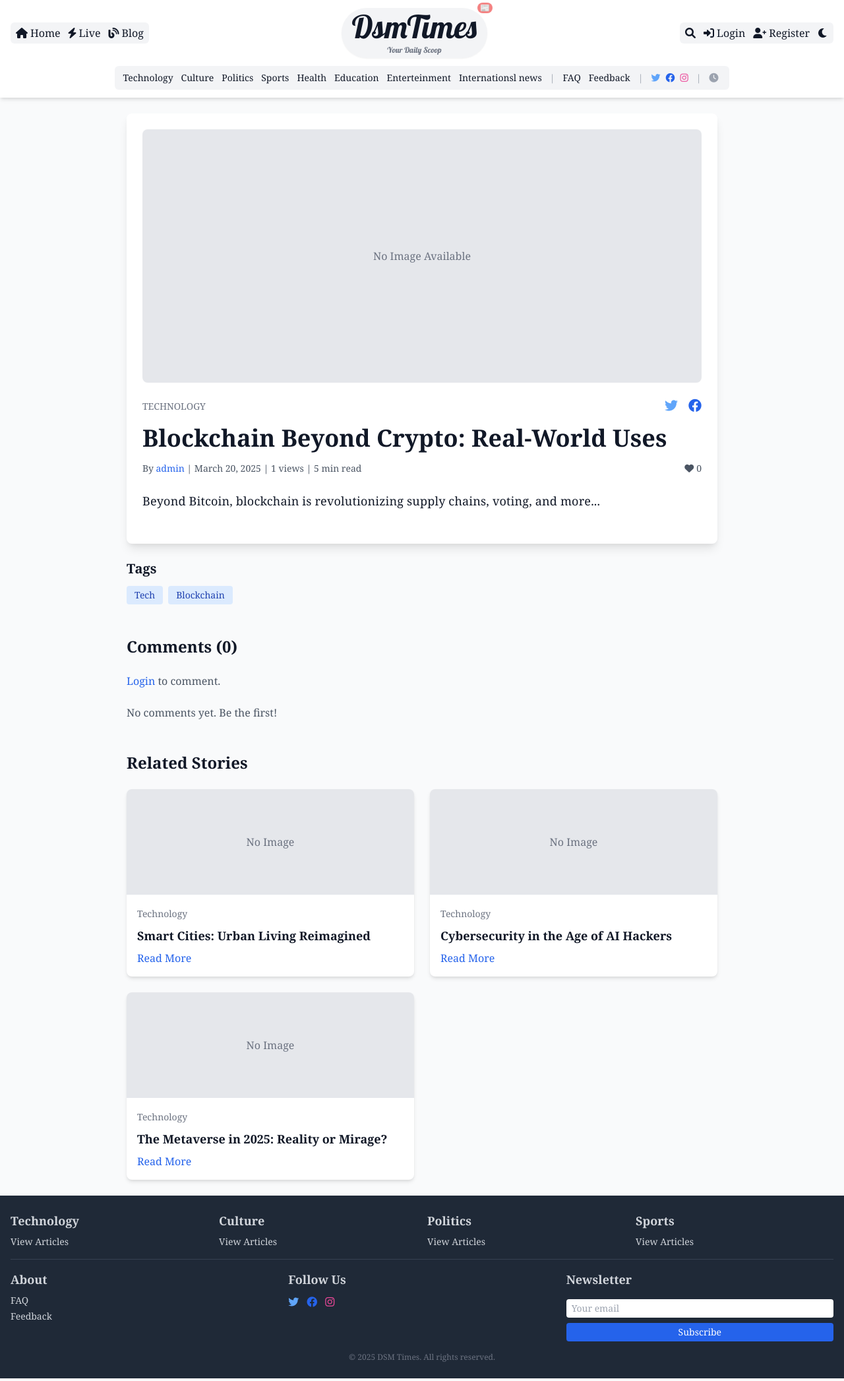
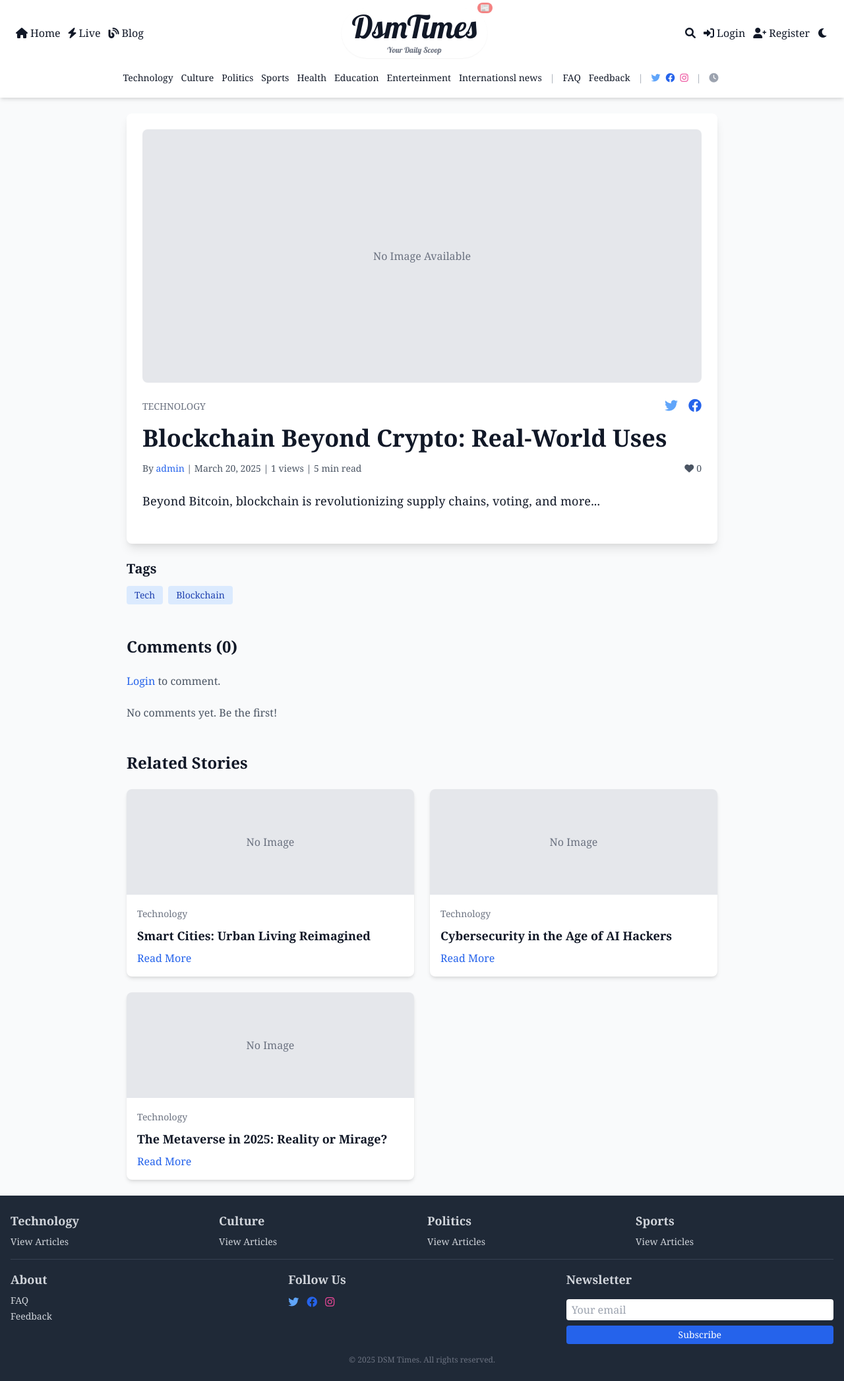
Before and after one commit to beatussimon/dsmtimes, a Django app: a page that uses core/templates/core/base.html in a window 1280 px wide. Shown: the whole page at 66% size. Run offline with Django 5.2, Linux system fonts and the light colour scheme; data comes from the database, SQL or seed files in the repository; both versions use the stored data as it was after the commit; data that the repository does not hold is empty.

Commit message:
Fix nanv bar  hallucinating and causing errors in dark mode bg-gray-100

```diff
--- a/core/templates/core/base.html
+++ b/core/templates/core/base.html
@@ -15,48 +15,48 @@
     <link rel="icon" href="{% static 'favicon.ico' %}" type="image/x-icon">
     <link href="https://fonts.googleapis.com/css2?family=Dancing+Script:wght@400;700&family=Lobster&family=Roboto:ital,wght@0,100;0,300;0,400;0,500;0,700;0,900;1,100;1,300;1,400;1,500;1,700;1,900&display=swap" rel="stylesheet">
 </head>
-<body class="bg-gray-50 dark:bg-gray-900 text-gray-900 dark:text-gray-100 font-serif antialiased">
-    <header class="bg-white dark:bg-gray-800 shadow-md sticky top-0 z-50">
+<body class="bg-gray-50 dark:bg-gray-900 text-gray-900 dark:text-white font-serif antialiased">
+    <header class="bg-white dark:bg-transparent shadow-md dark:shadow-none sticky top-0 z-50">
         <nav class="container mx-auto px-4 py-3">
             <!-- Top Navbar: Logo Centered, Left/Right Items -->
             <div class="flex items-center justify-between">
                 <!-- Left: Core Links (Desktop) -->
-                <div class="hidden sm:flex items-center space-x-3 bg-gray-100 dark:bg-transparent rounded-md px-2 py-1">
-                    <a href="{% url 'home' %}" class="hover:text-blue-400 transition"><i class="fas fa-home mr-1"></i>Home</a>
-                    <a href="{% url 'live_updates' %}" class="hover:text-blue-400 transition"><i class="fas fa-bolt mr-1"></i>Live</a>
-                    <a href="{% url 'blog' %}" class="hover:text-blue-400 transition"><i class="fas fa-blog mr-1"></i>Blog</a>
+                <div class="hidden sm:flex items-center space-x-3 dark:bg-transparent rounded-md px-2 py-1">
+                    <a href="{% url 'home' %}" class="text-gray-900 dark:text-white hover:text-blue-500 dark:hover:text-blue-400 transition"><i class="fas fa-home mr-1"></i>Home</a>
+                    <a href="{% url 'live_updates' %}" class="text-gray-900 dark:text-white hover:text-blue-500 dark:hover:text-blue-400 transition"><i class="fas fa-bolt mr-1"></i>Live</a>
+                    <a href="{% url 'blog' %}" class="text-gray-900 dark:text-white hover:text-blue-500 dark:hover:text-blue-400 transition"><i class="fas fa-blog mr-1"></i>Blog</a>
                 </div>
                 <!-- Center: Enhanced Logo -->
                 <div class="flex-1 flex justify-center">
-                    <a href="{% url 'home' %}" class="relative text-4xl sm:text-5xl lobster-regular font-semibold text-gray-900 dark:text-white hover:text-blue-500 transition-colors duration-300 ease-in-out bg-gray-100 dark:bg-transparent rounded-full px-4 py-1 shadow-sm dark:shadow-none">
+                    <a href="{% url 'home' %}" class="relative text-4xl sm:text-5xl lobster-regular font-semibold text-gray-900 dark:text-white hover:text-blue-500 dark:hover:text-blue-400 transition-colors duration-300 ease-in-out  dark:bg-transparent rounded-full px-4 py-1 shadow-sm dark:shadow-none">
                         DsmTimes
                         <span class="absolute -top-2 -right-2 text-xs bg-red-500 text-white rounded-full px-1 animate-pulse">📰</span>
                         <span class="block text-xs text-center text-gray-500 dark:text-gray-300 mt-1">Your Daily Scoop</span>
                     </a>
                 </div>
                 <!-- Right: User Actions, Search, Theme, Hamburger -->
-                <div class="flex items-center space-x-2 sm:space-x-3 bg-gray-100 dark:bg-transparent rounded-md px-2 py-1">
-                    <a href="{% url 'search' %}" class="hover:text-blue-400 transition"><i class="fas fa-search"></i></a>
+                <div class="flex items-center space-x-2 sm:space-x-3  dark:bg-transparent rounded-md px-2 py-1">
+                    <a href="{% url 'search' %}" class="text-gray-900 dark:text-white hover:text-blue-500 dark:hover:text-blue-400 transition"><i class="fas fa-search"></i></a>
                     {% if user.is_authenticated %}
-                    <a href="{% url 'profile' %}" class="hover:text-blue-400 transition hidden sm:flex items-center text-sm"><i class="fas fa-user mr-1"></i>{{ user.username|truncatechars:10 }}{% if user.userprofile.is_editor %}{% if user.userprofile.is_chief_editor %} (Chief){% else %} (Ed){% endif %}{% endif %}</a>
+                        <a href="{% url 'profile' %}" class="text-gray-900 dark:text-white hover:text-blue-500 dark:hover:text-blue-400 transition hidden sm:flex items-center text-sm"><i class="fas fa-user mr-1"></i>{{ user.username|truncatechars:10 }}{% if user.userprofile.is_editor %}{% if user.userprofile.is_chief_editor %} (Chief){% else %} (Ed){% endif %}{% endif %}</a>
                         {% if user.userprofile.is_editor %}
-                            <a href="{% url 'submit_article' %}" class="hover:text-blue-400 transition hidden sm:flex items-center"><i class="fas fa-solid fa-pen-to-square mr-1"></i>Submit Article</a>
+                            <a href="{% url 'submit_article' %}" class="text-gray-900 dark:text-white hover:text-blue-500 dark:hover:text-blue-400 transition hidden sm:flex items-center"><i class="fas fa-pen-to-square mr-1"></i>Submit Article</a>
                         {% endif %}
                         {% if user.userprofile.is_chief_editor %}
-                            <a href="{% url 'custom_admin' %}" class="hover:text-blue-400 transition hidden sm:flex items-center"><i class="fas fa-crown mr-1"></i>Admin</a>
+                            <a href="{% url 'custom_admin' %}" class="text-gray-900 dark:text-white hover:text-blue-500 dark:hover:text-blue-400 transition hidden sm:flex items-center"><i class="fas fa-crown mr-1"></i>Admin</a>
                         {% endif %}
                         <form method="post" action="{% url 'custom_logout' %}" class="inline hidden sm:block">
                             {% csrf_token %}
-                            <button type="submit" class="hover:text-blue-400 transition flex items-center"><i class="fas fa-sign-out-alt mr-1"></i>Logout</button>
+                            <button type="submit" class="text-gray-900 dark:text-white hover:text-blue-500 dark:hover:text-blue-400 transition flex items-center"><i class="fas fa-sign-out-alt mr-1"></i>Logout</button>
                         </form>
                     {% else %}
-                        <a href="{% url 'login' %}" class="hover:text-blue-400 transition hidden sm:flex items-center"><i class="fas fa-sign-in-alt mr-1"></i>Login</a>
-                        <a href="{% url 'register' %}" class="hover:text-blue-400 transition hidden sm:flex items-center"><i class="fas fa-user-plus mr-1"></i>Register</a>
+                        <a href="{% url 'login' %}" class="text-gray-900 dark:text-white hover:text-blue-500 dark:hover:text-blue-400 transition hidden sm:flex items-center"><i class="fas fa-sign-in-alt mr-1"></i>Login</a>
+                        <a href="{% url 'register' %}" class="text-gray-900 dark:text-white hover:text-blue-500 dark:hover:text-blue-400 transition hidden sm:flex items-center"><i class="fas fa-user-plus mr-1"></i>Register</a>
                     {% endif %}
-                    <a href="{% url 'toggle_dark_mode' %}" class="hover:text-blue-400 transition">
-                        <i class="{% if request.session.dark_mode %}fas fa-sun text-yellow-400{% else %}fas fa-moon{% endif %}"></i>
+                    <a href="{% url 'toggle_dark_mode' %}" class="text-gray-900 dark:text-white hover:text-blue-500 dark:hover:text-blue-400 transition">
+                        <i class="{% if request.session.dark_mode %}fas fa-sun text-yellow-400 dark:text-yellow-300{% else %}fas fa-moon{% endif %}"></i>
                     </a>
-                    <button class="text-xl focus:outline-none sm:hidden" onclick="document.getElementById('nav-menu').classList.toggle('hidden')">
+                    <button class="text-xl text-gray-900 dark:text-white focus:outline-none sm:hidden" onclick="document.getElementById('nav-menu').classList.toggle('hidden')">
                         <i class="fas fa-bars"></i>
                     </button>
                 </div>
@@ -64,9 +64,9 @@
 
             <!-- Desktop Secondary Nav: Categories and Extras -->
             <div class="hidden sm:flex justify-center mt-3">
-                <div class="bg-gray-100 dark:bg-transparent rounded-md px-3 py-2 flex flex-wrap items-center space-x-3 text-sm">
+                <div class=" dark:bg-transparent rounded-md px-3 py-2 flex flex-wrap items-center space-x-3 text-sm">
                     {% for category in categories %}
-                        <a href="{% url 'category_detail' category.slug %}" class="hover:text-blue-400 transition relative {% if category.is_special %}special-category{% endif %}" data-color="{{ category.color }}">
+                        <a href="{% url 'category_detail' category.slug %}" class="text-gray-900 dark:text-white hover:text-blue-500 dark:hover:text-blue-400 transition relative {% if category.is_special %}special-category{% endif %}" data-color="{{ category.color }}">
                             {{ category.name }}
                             {% if category.is_special %}
                                 <span class="absolute -top-1 -right-2 text-xs bg-red-500 text-white rounded-full px-1">!</span>
@@ -74,13 +74,13 @@
                         </a>
                     {% endfor %}
                     <span class="text-gray-400 dark:text-gray-300 mx-1">|</span>
-                    <a href="{% url 'faq' %}" class="hover:text-blue-400 transition">FAQ</a>
-                    <a href="{% url 'feedback' %}" class="hover:text-blue-400 transition">Feedback</a>
+                    <a href="{% url 'faq' %}" class="text-gray-900 dark:text-white hover:text-blue-500 dark:hover:text-blue-400 transition">FAQ</a>
+                    <a href="{% url 'feedback' %}" class="text-gray-900 dark:text-white hover:text-blue-500 dark:hover:text-blue-400 transition">Feedback</a>
                     <span class="text-gray-400 dark:text-gray-300 mx-1">|</span>
                     <div class="flex space-x-2">
-                        <a href="#" class="text-blue-400 hover:text-blue-500"><i class="fab fa-twitter"></i></a>
-                        <a href="#" class="text-blue-600 hover:text-blue-700"><i class="fab fa-facebook"></i></a>
-                        <a href="#" class="text-pink-500 hover:text-pink-600"><i class="fab fa-instagram"></i></a>
+                        <a href="#" class="text-blue-400 dark:text-blue-300 hover:text-blue-500 dark:hover:text-blue-400"><i class="fab fa-twitter"></i></a>
+                        <a href="#" class="text-blue-600 dark:text-blue-500 hover:text-blue-700 dark:hover:text-blue-600"><i class="fab fa-facebook"></i></a>
+                        <a href="#" class="text-pink-500 dark:text-pink-400 hover:text-pink-600 dark:hover:text-pink-500"><i class="fab fa-instagram"></i></a>
                     </div>
                     <span class="text-gray-400 dark:text-gray-300 mx-1">|</span>
                     <span><i class="fas fa-clock mr-1 text-gray-400 dark:text-gray-300"></i>{{ "now"|date:"H:i, F j, Y" }}</span>
@@ -95,11 +95,11 @@
                 <div class="grid grid-cols-2 gap-2">
                     <!-- Left Column: Core Navigation -->
                     <div>
-                        <a href="{% url 'home' %}" class="block hover:text-blue-400 transition py-1"><i class="fas fa-home mr-1"></i>Home</a>
-                        <a href="{% url 'live_updates' %}" class="block hover:text-blue-400 transition py-1"><i class="fas fa-bolt mr-1"></i>Live</a>
-                        <a href="{% url 'blog' %}" class="block hover:text-blue-400 transition py-1"><i class="fas fa-blog mr-1"></i>Blog</a>
+                        <a href="{% url 'home' %}" class="block text-gray-900 dark:text-white hover:text-blue-500 dark:hover:text-blue-400 transition py-1"><i class="fas fa-home mr-1"></i>Home</a>
+                        <a href="{% url 'live_updates' %}" class="block text-gray-900 dark:text-white hover:text-blue-500 dark:hover:text-blue-400 transition py-1"><i class="fas fa-bolt mr-1"></i>Live</a>
+                        <a href="{% url 'blog' %}" class="block text-gray-900 dark:text-white hover:text-blue-500 dark:hover:text-blue-400 transition py-1"><i class="fas fa-blog mr-1"></i>Blog</a>
                         {% for category in categories|slice:":3" %}
-                            <a href="{% url 'category_detail' category.slug %}" class="block hover:text-blue-400 transition py-1 {% if category.is_special %}special-category{% endif %}" data-color="{{ category.color }}">
+                            <a href="{% url 'category_detail' category.slug %}" class="block text-gray-900 dark:text-white hover:text-blue-500 dark:hover:text-blue-400 transition py-1 {% if category.is_special %}special-category{% endif %}" data-color="{{ category.color }}">
                                 <i class="fas fa-folder mr-1"></i>{{ category.name|truncatechars:10 }}
                                 {% if category.is_special %}<span class="text-xs bg-red-500 text-white rounded-full px-1">!</span>{% endif %}
                             </a>
@@ -108,7 +108,7 @@
                     <!-- Right Column: Categories Continuation -->
                     <div>
                         {% for category in categories|slice:"3:" %}
-                            <a href="{% url 'category_detail' category.slug %}" class="block hover:text-blue-400 transition py-1 {% if category.is_special %}special-category{% endif %}" data-color="{{ category.color }}">
+                            <a href="{% url 'category_detail' category.slug %}" class="block text-gray-900 dark:text-white hover:text-blue-500 dark:hover:text-blue-400 transition py-1 {% if category.is_special %}special-category{% endif %}" data-color="{{ category.color }}">
                                 <i class="fas fa-folder mr-1"></i>{{ category.name|truncatechars:10 }}
                                 {% if category.is_special %}<span class="text-xs bg-red-500 text-white rounded-full px-1">!</span>{% endif %}
                             </a>
@@ -120,22 +120,22 @@
                 <!-- User Actions -->
                 <div class="grid grid-cols-2 gap-2">
                     <div>
-                        <a href="{% url 'faq' %}" class="block hover:text-blue-400 transition py-1"><i class="fas fa-question-circle mr-1"></i>FAQ</a>
-                        <a href="{% url 'feedback' %}" class="block hover:text-blue-400 transition py-1"><i class="fas fa-comment mr-1"></i>Feedback</a>
+                        <a href="{% url 'faq' %}" class="block text-gray-900 dark:text-white hover:text-blue-500 dark:hover:text-blue-400 transition py-1"><i class="fas fa-question-circle mr-1"></i>FAQ</a>
+                        <a href="{% url 'feedback' %}" class="block text-gray-900 dark:text-white hover:text-blue-500 dark:hover:text-blue-400 transition py-1"><i class="fas fa-comment mr-1"></i>Feedback</a>
                     </div>
                     <div>
                         {% if user.is_authenticated %}
-                            <a href="{% url 'profile' %}" class="block hover:text-blue-400 transition py-1"><i class="fas fa-user mr-1"></i>{{ user.username|truncatechars:10 }}</a>
+                            <a href="{% url 'profile' %}" class="block text-gray-900 dark:text-white hover:text-blue-500 dark:hover:text-blue-400 transition py-1"><i class="fas fa-user mr-1"></i>{{ user.username|truncatechars:10 }}</a>
                             {% if user.userprofile.is_chief_editor %}
-                                <a href="{% url 'custom_admin' %}" class="block hover:text-blue-400 transition py-1"><i class="fas fa-crown mr-1"></i>Admin</a>
+                                <a href="{% url 'custom_admin' %}" class="block text-gray-900 dark:text-white hover:text-blue-500 dark:hover:text-blue-400 transition py-1"><i class="fas fa-crown mr-1"></i>Admin</a>
                             {% endif %}
                             <form method="post" action="{% url 'logout' %}" class="inline">
                                 {% csrf_token %}
-                                <button type="submit" class="block hover:text-blue-400 transition py-1"><i class="fas fa-sign-out-alt mr-1"></i>Logout</button>
+                                <button type="submit" class="block text-gray-900 dark:text-white hover:text-blue-500 dark:hover:text-blue-400 transition py-1"><i class="fas fa-sign-out-alt mr-1"></i>Logout</button>
                             </form>
                         {% else %}
-                            <a href="{% url 'login' %}" class="block hover:text-blue-400 transition py-1"><i class="fas fa-sign-in-alt mr-1"></i>Login</a>
-                            <a href="{% url 'register' %}" class="block hover:text-blue-400 transition py-1"><i class="fas fa-user-plus mr-1"></i>Register</a>
+                            <a href="{% url 'login' %}" class="block text-gray-900 dark:text-white hover:text-blue-500 dark:hover:text-blue-400 transition py-1"><i class="fas fa-sign-in-alt mr-1"></i>Login</a>
+                            <a href="{% url 'register' %}" class="block text-gray-900 dark:text-white hover:text-blue-500 dark:hover:text-blue-400 transition py-1"><i class="fas fa-user-plus mr-1"></i>Register</a>
                         {% endif %}
                     </div>
                 </div>
@@ -144,9 +144,9 @@
                 <!-- Socials and Timestamp -->
                 <div class="flex justify-between items-center">
                     <div class="flex space-x-2">
-                        <a href="#" class="text-blue-400 hover:text-blue-500"><i class="fab fa-twitter"></i></a>
-                        <a href="#" class="text-blue-600 hover:text-blue-700"><i class="fab fa-facebook"></i></a>
-                        <a href="#" class="text-pink-500 hover:text-pink-600"><i class="fab fa-instagram"></i></a>
+                        <a href="#" class="text-blue-400 dark:text-blue-300 hover:text-blue-500 dark:hover:text-blue-400"><i class="fab fa-twitter"></i></a>
+                        <a href="#" class="text-blue-600 dark:text-blue-500 hover:text-blue-700 dark:hover:text-blue-600"><i class="fab fa-facebook"></i></a>
+                        <a href="#" class="text-pink-500 dark:text-pink-400 hover:text-pink-600 dark:hover:text-pink-500"><i class="fab fa-instagram"></i></a>
                     </div>
                     <p class="text-gray-500 dark:text-gray-300"><i class="fas fa-clock mr-1"></i>{{ "now"|date:"H:i, F j, Y" }}{% if special_event %} <span class="text-yellow-500 dark:text-yellow-400">{{ special_event }}</span>{% endif %}</p>
                 </div>
@@ -155,7 +155,7 @@
     </header>
 
     {% if breaking_news %}
-        <div class="bg-red-600 text-white py-2">
+        <div class="bg-red-600 dark:bg-transparent text-white py-2">
             <div class="container mx-auto px-4 flex items-center flex-wrap">
                 <span class="font-bold mr-2">Breaking News:</span>
                 {% for article in breaking_news %}
@@ -168,7 +168,7 @@
     <main class="container mx-auto px-4 py-6">
         {% if messages %}
             {% for message in messages %}
-                <div class="flex items-center {% if message.tags == 'success' %}bg-green-100 border-green-500 text-green-700{% elif message.tags == 'error' %}bg-red-100 border-red-500 text-red-700{% elif message.tags == 'info' %}bg-blue-100 border-blue-500 text-blue-700{% endif %} border-l-4 p-4 mb-4 rounded">
+                <div class="flex items-center {% if message.tags == 'success' %}bg-green-100 dark:bg-transparent border-green-500 dark:border-green-400 text-green-700 dark:text-green-300{% elif message.tags == 'error' %}bg-red-100 dark:bg-transparent border-red-500 dark:border-red-400 text-red-700 dark:text-red-300{% elif message.tags == 'info' %}bg-blue-100 dark:bg-transparent border-blue-500 dark:border-blue-400 text-blue-700 dark:text-blue-300{% endif %} border-l-4 p-4 mb-4 rounded">
                     <i class="fas {% if message.tags == 'success' %}fa-check-circle{% elif message.tags == 'error' %}fa-exclamation-circle{% elif message.tags == 'info' %}fa-info-circle{% endif %} mr-2"></i>
                     <span>{{ message }}</span>
                 </div>
@@ -177,43 +177,43 @@
         {% block content %}{% endblock %}
     </main>
 
-    <footer class="bg-gray-800 text-gray-300 py-6">
+    <footer class="bg-gray-800 dark:bg-transparent text-gray-300 dark:text-gray-200 py-6">
         <div class="container mx-auto px-4 grid grid-cols-1 sm:grid-cols-2 md:grid-cols-4 gap-4">
             {% for category in categories.all|slice:":4" %}
                 <div>
                     <h3 class="text-base sm:text-lg font-semibold mb-2">{{ category.name }}</h3>
                     <ul class="space-y-1 text-sm">
-                        <li><a href="{% url 'category_detail' category.slug %}" class="hover:text-blue-400 transition">View Articles</a></li>
+                        <li><a href="{% url 'category_detail' category.slug %}" class="hover:text-blue-400 dark:hover:text-blue-300 transition">View Articles</a></li>
                     </ul>
                 </div>
             {% endfor %}
-            <div class="mt-4 sm:mt-0 md:col-span-4 border-t border-gray-700 pt-4 grid grid-cols-1 sm:grid-cols-3 gap-4">
+            <div class="mt-4 sm:mt-0 md:col-span-4 border-t border-gray-700 dark:border-gray-600 pt-4 grid grid-cols-1 sm:grid-cols-3 gap-4">
                 <div>
                     <h3 class="text-base sm:text-lg font-semibold mb-2">About</h3>
                     <ul class="space-y-1 text-sm">
-                        <li><a href="{% url 'faq' %}" class="hover:text-blue-400 transition">FAQ</a></li>
-                        <li><a href="{% url 'feedback' %}" class="hover:text-blue-400 transition">Feedback</a></li>
+                        <li><a href="{% url 'faq' %}" class="hover:text-blue-400 dark:hover:text-blue-300 transition">FAQ</a></li>
+                        <li><a href="{% url 'feedback' %}" class="hover:text-blue-400 dark:hover:text-blue-300 transition">Feedback</a></li>
                     </ul>
                 </div>
                 <div>
                     <h3 class="text-base sm:text-lg font-semibold mb-2">Follow Us</h3>
                     <div class="flex space-x-3">
-                        <a href="#" class="text-blue-400 hover:text-blue-500 transition"><i class="fab fa-twitter"></i></a>
-                        <a href="#" class="text-blue-600 hover:text-blue-700 transition"><i class="fab fa-facebook"></i></a>
-                        <a href="#" class="text-pink-500 hover:text-pink-600 transition"><i class="fab fa-instagram"></i></a>
+                        <a href="#" class="text-blue-400 dark:text-blue-300 hover:text-blue-500 dark:hover:text-blue-400 transition"><i class="fab fa-twitter"></i></a>
+                        <a href="#" class="text-blue-600 dark:text-blue-500 hover:text-blue-700 dark:hover:text-blue-600 transition"><i class="fab fa-facebook"></i></a>
+                        <a href="#" class="text-pink-500 dark:text-pink-400 hover:text-pink-600 dark:hover:text-pink-500 transition"><i class="fab fa-instagram"></i></a>
                     </div>
                 </div>
                 <div>
                     <h3 class="text-base sm:text-lg font-semibold mb-2">Newsletter</h3>
                     <form action="{% url 'subscribe' %}" method="post" class="flex flex-col space-y-2">
                         {% csrf_token %}
-                        <input type="email" placeholder="Your email" class="w-full px-2 py-1 text-gray-900 text-sm rounded focus:outline-none focus:ring-1 focus:ring-blue-400">
-                        <button type="submit" class="w-full bg-blue-600 hover:bg-blue-700 text-white py-1 text-sm rounded transition">Subscribe</button>
+                        <input type="email" placeholder="Your email" class="w-full px-2 py-1 text-gray-900 dark:text-gray-200 bg-white dark:bg-transparent rounded focus:outline-none focus:ring-1 focus:ring-blue-400 dark:focus:ring-blue-500">
+                        <button type="submit" class="w-full bg-blue-600 hover:bg-blue-700 dark:bg-transparent dark:hover:bg-blue-800 dark:border dark:border-blue-500 text-white py-1 text-sm rounded transition">Subscribe</button>
                     </form>
                 </div>
             </div>
         </div>
-        <p class="text-center mt-4 text-gray-500 text-xs">© 2025 DSM Times. All rights reserved.</p>
+        <p class="text-center mt-4 text-gray-500 dark:text-gray-400 text-xs">© 2025 DSM Times. All rights reserved.</p>
     </footer>
 
     <script src="{% static 'js/main.js' %}" defer></script>
--- a/static/css/custom.css
+++ b/static/css/custom.css
@@ -102,6 +102,10 @@ body {
     border-color: #4a5568;
 }
 
+.dark .border-gray-200 {
+    border-color: #4a5568;
+}
+
 @media (max-width: 640px) {
     .container {
         padding-left: 1rem;
```
Also changed, not shown: db.sqlite3.
